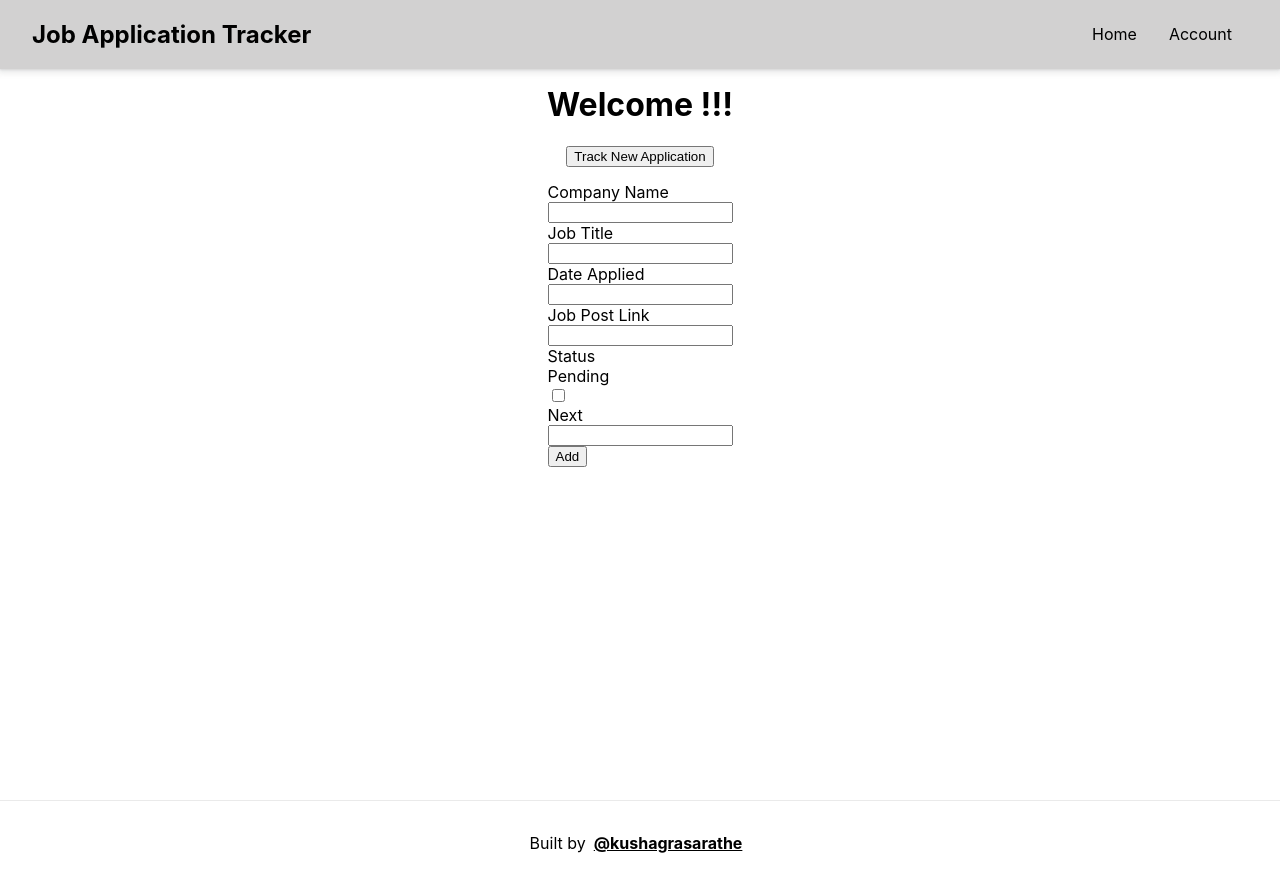
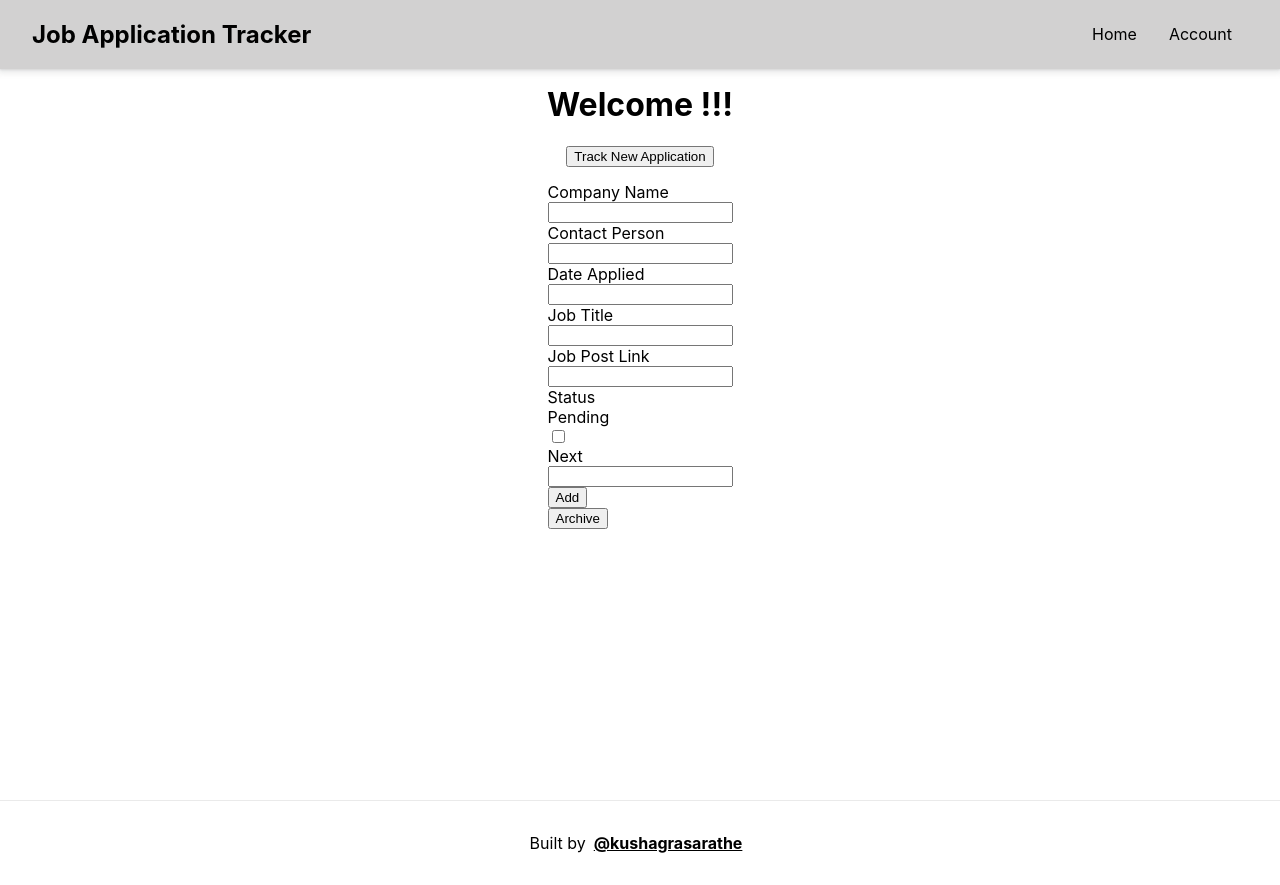
Before and after one commit to kushagrasarathe/job-application-tracker, a Next.js app in the folder frontend/: page / in a window 1280 px wide. Both pictures are taken after a click on the button "Track New Application". Built offline with nearby package versions, Linux system fonts and the light colour scheme.

Commit message:
form basic structure

```diff
--- a/frontend/src/components/NewEntry.jsx
+++ b/frontend/src/components/NewEntry.jsx
@@ -6,9 +6,11 @@ export default function NewEntry() {
     <div className={styles.track_new}>
         <label htmlFor="">Company Name</label>
         <input type="text" />
-        <label htmlFor="">Job Title</label>
+        <label htmlFor="">Contact Person</label>
         <input type="text" />
         <label htmlFor="">Date Applied</label>
+        <input type="text" />
+        <label htmlFor="">Job Title</label>
         <input type="text" />
         <label htmlFor="">Job Post Link</label>
         <input type="text" />
@@ -18,6 +20,7 @@ export default function NewEntry() {
         <input type="text"/>
 
         <button>Add</button>
+        <button>Archive</button>
     </div>
   )
 }
```
